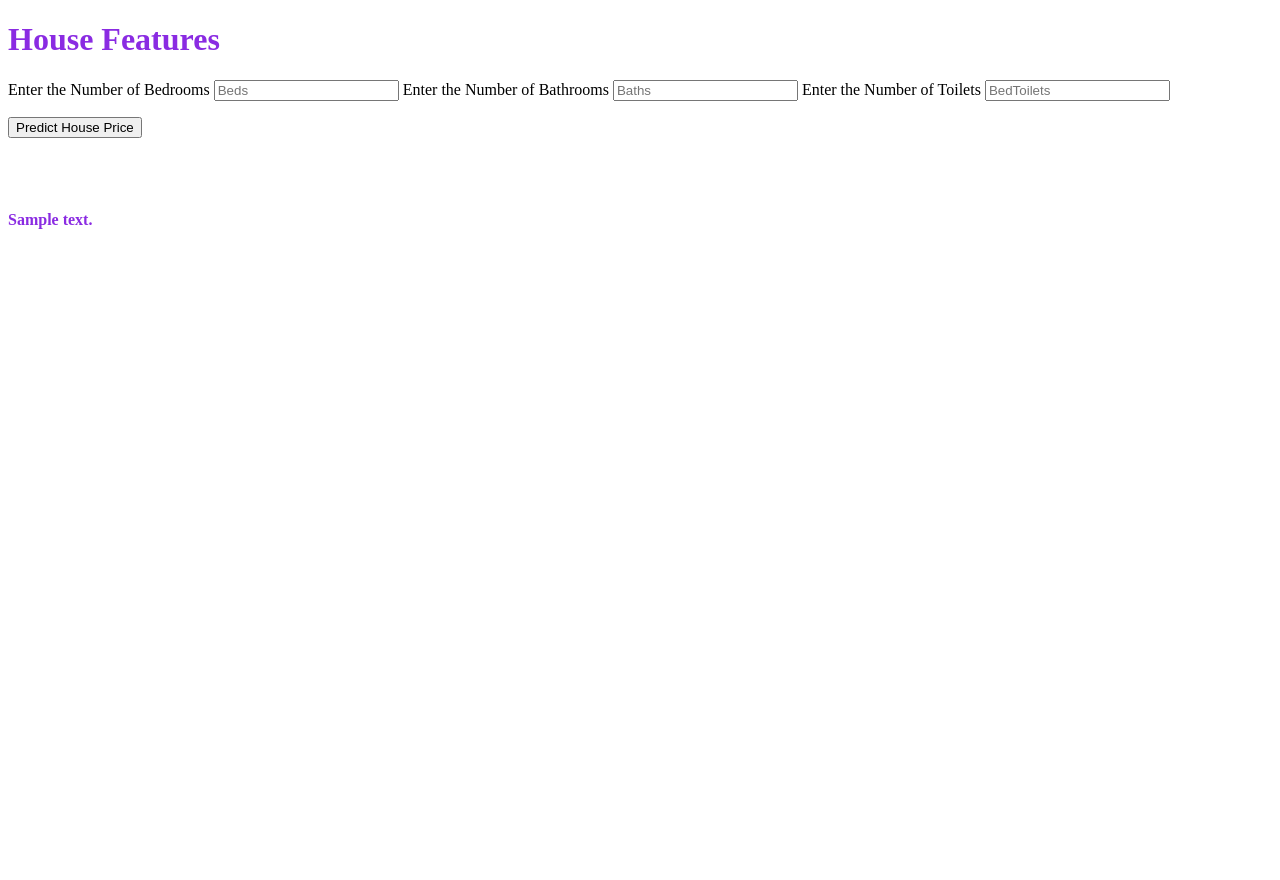
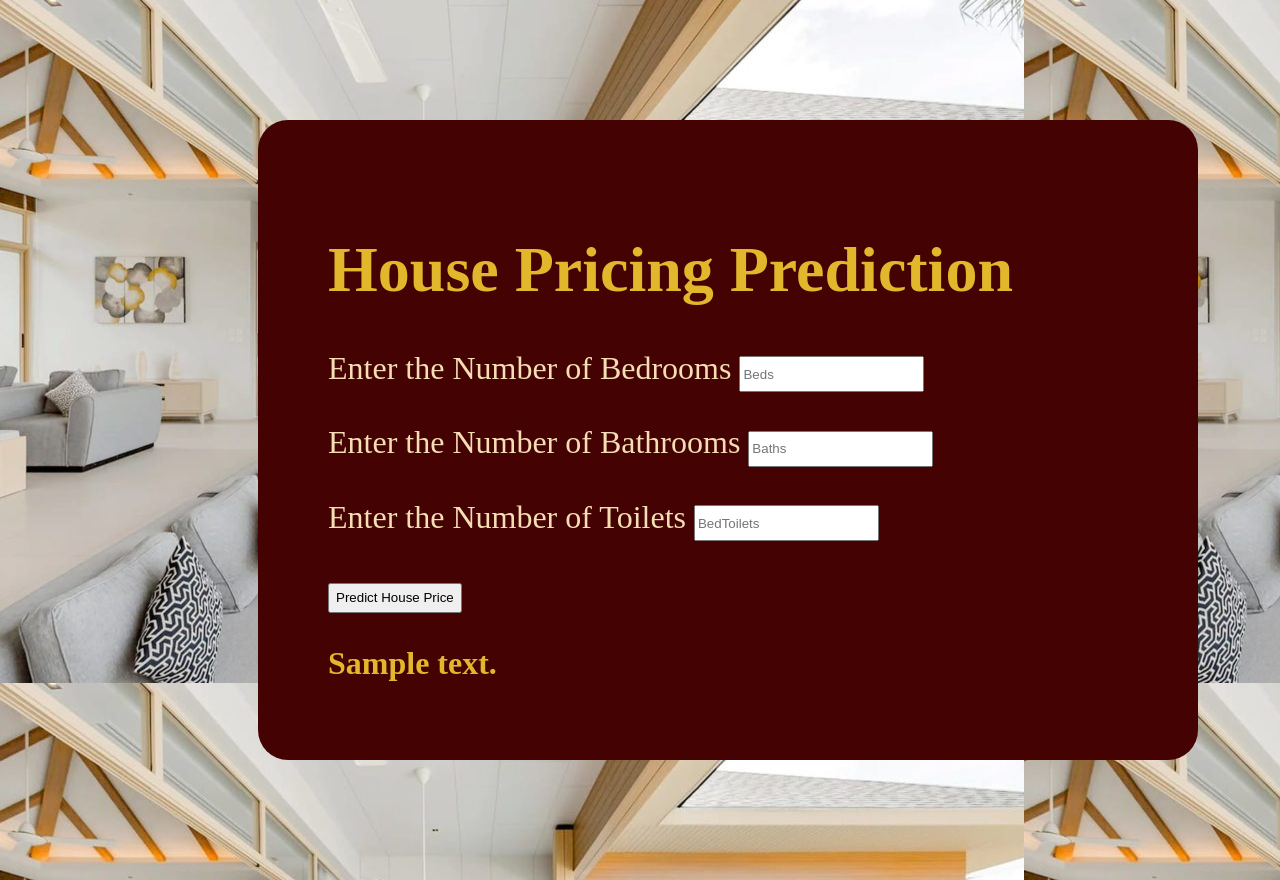
Before and after one commit to Kehindeadebisi/Housing-Prediction, a Flask app: template template/index.html in a window 1280 px wide. Before the commit the page ends 229 px from the top, so only its background shows below. Run offline with Flask 2, Linux system fonts and the light colour scheme; the template is opened without the code that fills it: most values are stand-ins (such as "Sample title", 1, 10 or a date in 2020).

Commit message:
added styles

```diff
--- a/app.py
+++ b/app.py
@@ -3,7 +3,7 @@ import numpy as np
 import pickle
 
 #Create an app  object using the flask class
-app = Flask(__name__, template_folder='template')
+app = Flask(__name__, template_folder='template', static_folder='image')
 
 
 
--- a/template/index.html
+++ b/template/index.html
@@ -8,25 +8,22 @@
     <title>House Prices in Lekki</title>
 </head>
 
-<body style="color: #000;">
-    <div class="login">
-        <h1 style="color: blueviolet;">House Features</h1>
+<body background="../image/AirBnB.jpg">
+    <div class="login" style="background-color: rgb(68, 2, 2); height: 500px; width: 800px; border-radius: 30px; align-items: center; font-size:xx-large; margin: 120px; margin-left: 250px; padding: 70px;">
+        <h1 style="color: rgb(226, 183, 43);">House Pricing Prediction</h1>
 
         <form method='POST' action="/predict">
-        <label for="Bed">Enter the Number of Bedrooms</label>
-        <input type="text" name = "input_data1" placeholder="Beds">
-        <label for="Baths" >Enter the Number of Bathrooms</label>
-        <input type="text" name = "input_data2" placeholder="Baths">
-        <label for="Bed">Enter the Number of Toilets</label>
-        <input type="text" name = "input_data3" placeholder="BedToilets">
+        <p><label for="Bed" style="color: wheat;">Enter the Number of Bedrooms</label>
+        <input type="text" name = "input_data1" placeholder="Beds" style="height: 30px;"></p>
+        <p><label for="Baths" style="color: wheat;">Enter the Number of Bathrooms</label>
+        <input type="text" name = "input_data2" placeholder="Baths" style="height: 30px;"></p>
+        <p><label for="Bed"style="color: wheat;">Enter the Number of Toilets</label>
+        <input type="text" name = "input_data3" placeholder="BedToilets" style="height: 30px;"></p>
 
-        <p><button type="submit" class="btn btn-primary btn-block">Predict House Price</button></p>
+        <p><button type="submit" class="btn btn-primary btn-block" style="height: 30px;">Predict House Price</button></p>
         </form>
-
-        <br>
-        <br>
-        <h4 style="color:blueviolet;">
-        {{ prediction_text }}</h4>
+        <h2 style="color:rgb(226, 183, 43); font-size: xx-large;">
+        {{ prediction_text }}</h2>
 
     </div>
 </body>
```
Also changed, not shown: image/AirBnB.jpg (added).
